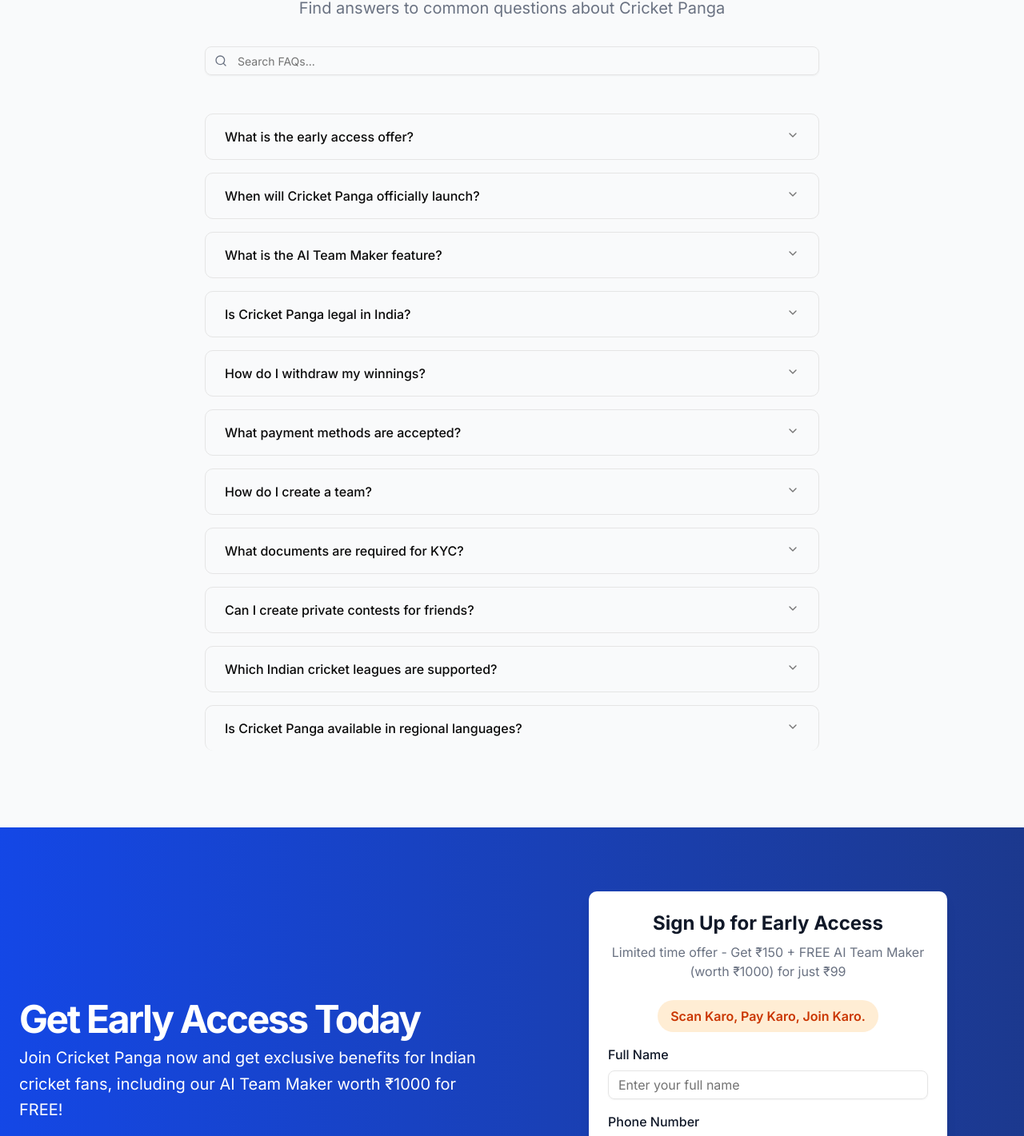
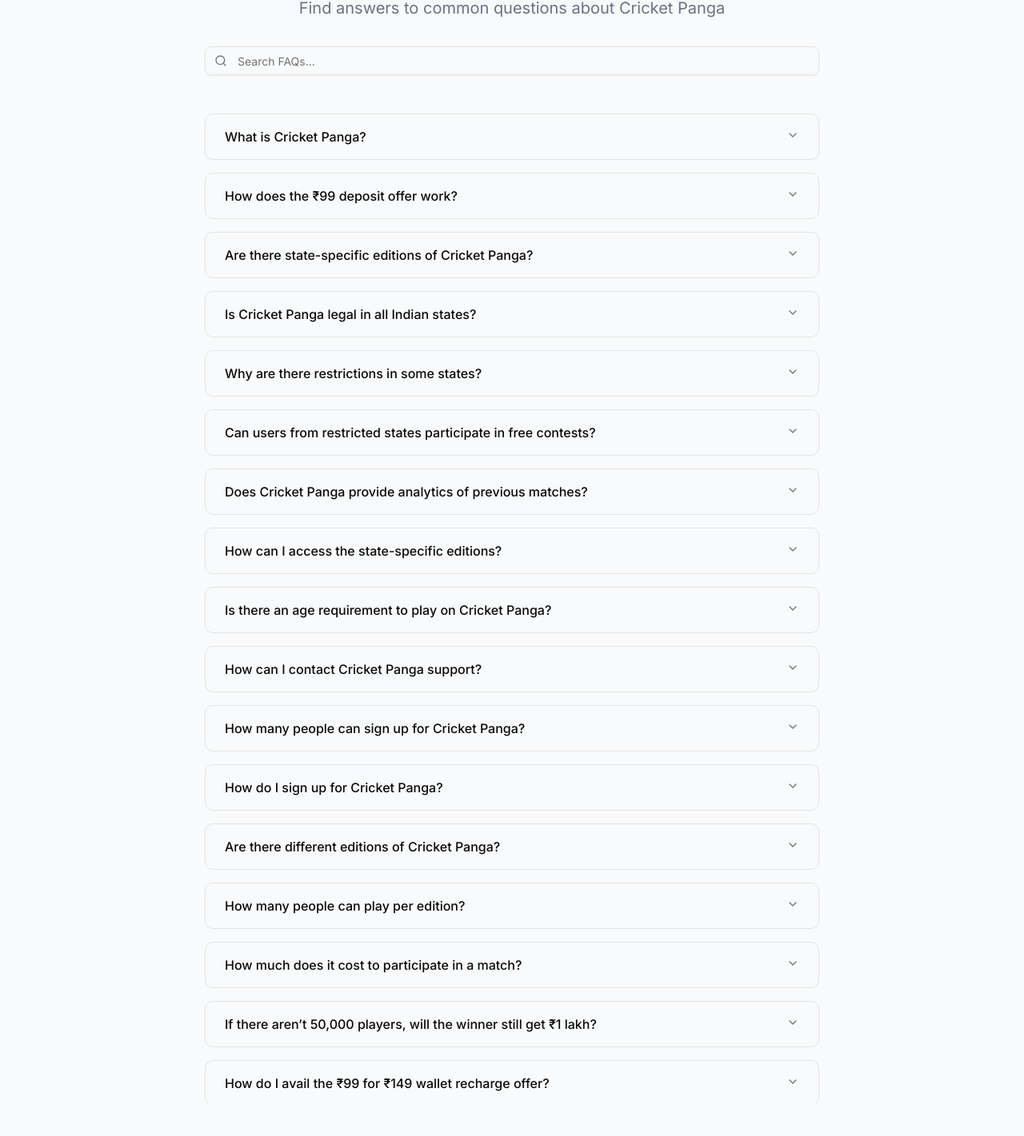
Before and after one commit to priyanshusingh305/cricketpanga, a Next.js app: page / in a window 1280 px wide. Shown: the part 7891-9312 px from the top of the page at 80% size. Built offline with nearby package versions, Linux system fonts and the light colour scheme.

Commit message:
update(core) : faq 💄

```diff
--- a/src/components/faq.tsx
+++ b/src/components/faq.tsx
@@ -13,80 +13,128 @@
   const faqItems = [
     {
       id: "item-1",
-      question: "What is the early access offer?",
+      question: "What is Cricket Panga?",
       answer:
-        "Our early access offer allows you to deposit ₹99 and get ₹150 in your wallet within 4 days. You'll also get our AI Team Maker (worth ₹1000) for FREE. This is a limited-time offer for new users to get started with Cricket Panga.",
-      tags: ["early access", "offer", "bonus", "deposit", "ai team maker"],
+        "Cricket Panga is a fantasy sports platform where users can create virtual cricket teams based on real-life players. Participants earn points based on the actual performance of these players in live matches, competing against others to win exciting prizes.​",
+      tags: ["cricket panga", "fantasy", "sports", "teams", "points"],
     },
     {
       id: "item-2",
-      question: "When will Cricket Panga officially launch?",
+      question: "How does the ₹99 deposit offer work?",
       answer:
-        "Cricket Panga will officially launch on June 1, 2025. Early access users can start playing before the official launch and will receive exclusive benefits.",
-      tags: ["launch", "date", "early access"],
+        "When you deposit ₹99 into your Cricket Panga wallet, you receive a total value of ₹149. This includes your ₹99 deposit plus an additional ₹50 bonus. To activate this bonus, please share your payment receipt with us via WhatsApp at 8237358619. Once verified, the bonus will be credited to your account.​",
+      tags: ["deposit", "offer", "bonus", "₹99", "wallet"],
     },
     {
       id: "item-3",
-      question: "What is the AI Team Maker feature?",
+      question: "Are there state-specific editions of Cricket Panga?",
       answer:
-        "The AI Team Maker is our premium feature that uses advanced algorithms to create optimized fantasy cricket teams based on player statistics, form, and match conditions. It provides up to 5 team combinations with captain and vice-captain recommendations. This feature will be priced at ₹1000 after launch but is FREE for all early access users.",
-      tags: ["ai", "team maker", "feature", "premium"],
+        "Yes, Cricket Panga offers customized editions for various states, such as Goa Edition, Delhi Edition, Mumbai Edition, and more. These editions provide localized contests, leaderboards, and promotions tailored to the preferences of users in each region.​",
+      tags: ["state", "editions", "goa", "delhi", "mumbai"],
     },
     {
       id: "item-4",
-      question: "Is Cricket Panga legal in India?",
+      question: "Is Cricket Panga legal in all Indian states?",
       answer:
-        "Yes, Cricket Panga is completely legal in India. Fantasy sports are classified as games of skill and are permitted in most Indian states. However, please check your local regulations as some states have restrictions.",
-      tags: ["legal", "india", "regulations"],
+        "Fantasy sports platforms like Cricket Panga are considered games of skill and are legal in most Indian states. However, certain states have restrictions:​ Andhra Pradesh, Assam, Odisha, Telangana, Nagaland, Sikkim, Tamil Nadu. In these states, participation in paid fantasy sports contests may be prohibited due to local laws. ​",
+      tags: ["legal", "india", "states", "restrictions"],
     },
     {
       id: "item-5",
-      question: "How do I withdraw my winnings?",
+      question: "Why are there restrictions in some states?",
       answer:
-        "You can withdraw your winnings directly to your bank account or UPI ID. The minimum withdrawal amount is ₹200, and withdrawals are processed within 24 hours.",
-      tags: ["withdraw", "winnings", "payment", "upi"],
+        "Gambling laws in India are state-specific. While the Supreme Court has recognized fantasy sports as games of skill, some states have laws that restrict or prohibit online gaming for money, including fantasy sports.​",
+      tags: ["laws", "restrictions", "states", "fantasy sports"],
     },
     {
       id: "item-6",
-      question: "What payment methods are accepted?",
+      question: "Can users from restricted states participate in free contests?",
       answer:
-        "Cricket Panga accepts payments via UPI (Google Pay, PhonePe, Paytm), net banking, credit/debit cards, and popular wallets like Paytm and PhonePe.",
-      tags: ["payment", "upi", "paytm", "phonepe", "google pay"],
+        "Users from restricted states are advised to refrain from participating in any contests on Cricket Panga, including free ones, to ensure compliance with local laws.​",
+      tags: ["restricted", "states", "free", "contests"],
     },
     {
       id: "item-7",
-      question: "How do I create a team?",
+      question: "Does Cricket Panga provide analytics of previous matches?",
       answer:
-        "To create a team, select an upcoming match, choose players within the 100 credit budget, select a captain and vice-captain, and save your team. You can create multiple teams for the same match. Early access users can also use our AI Team Maker to automatically generate optimized teams.",
-      tags: ["team", "create", "captain", "players", "ai team maker"],
+        "Yes, Cricket Panga offers comprehensive analytics of past matches, including player performance statistics, team strategies, and match outcomes. This information helps users make informed decisions when creating their fantasy teams.​",
+      tags: ["analytics", "past", "matches", "statistics"],
     },
     {
       id: "item-8",
-      question: "What documents are required for KYC?",
+      question: "How can I access the state-specific editions?",
       answer:
-        "For KYC verification, you need to provide your PAN card and a valid address proof (Aadhaar card, driving license, or voter ID). KYC verification is mandatory for withdrawals.",
-      tags: ["kyc", "documents", "pan", "aadhaar"],
+        "Upon registration, Cricket Panga automatically detects your location and directs you to the appropriate state-specific edition. Alternatively, you can manually select your preferred edition from the app or website settings.​",
+      tags: ["state", "edition", "location", "settings"],
     },
     {
       id: "item-9",
-      question: "Can I create private contests for friends?",
+      question: "Is there an age requirement to play on Cricket Panga?",
       answer:
-        "Yes, you can create private contests and invite your friends to join using a unique code. You can customize the entry fee and prize distribution for private contests.",
-      tags: ["private", "contests", "friends", "invite"],
+        "Yes, users must be at least 18 years old to participate in contests on Cricket Panga, in accordance with legal regulations.​",
+      tags: ["age", "requirement", "18"],
     },
     {
       id: "item-10",
-      question: "Which Indian cricket leagues are supported?",
+      question: "How can I contact Cricket Panga support?",
       answer:
-        "Cricket Panga supports all major Indian cricket leagues including IPL, Ranji Trophy, Syed Mushtaq Ali Trophy, Vijay Hazare Trophy, and all international matches featuring Team India.",
-      tags: ["leagues", "ipl", "ranji", "india"],
+        "For any queries or assistance, you can reach out to our customer support team via the 'Contact Us' section on our website or app. We're here to help!​",
+      tags: ["contact", "support", "help"],
     },
     {
       id: "item-11",
-      question: "Is Cricket Panga available in regional languages?",
-      answer:
-        "Yes, Cricket Panga is available in multiple Indian languages including Hindi, Tamil, Telugu, Bengali, and Marathi to make fantasy cricket accessible to everyone across India.",
-      tags: ["languages", "regional", "hindi", "tamil", "telugu"],
+      question: "How many people can sign up for Cricket Panga?",
+      answer: "Up to 1 lakh users can sign up for Cricket Panga.",
+      tags: ["signup", "limit", "users"],
+    },
+    {
+      id: "item-12",
+      question: "How do I sign up for Cricket Panga?",
+      answer: `To sign up, follow these simple steps:
+
+1. Scan the QR Code to initiate your journey.
+2. Make a Payment of ₹99 to your Cricket Panga wallet.
+3. Send a WhatsApp Message by texting “Hi” to 8237358619.
+4. Share Your Receipt of the payment on WhatsApp to receive your welcome bonus.`,
+      tags: ["signup", "how to join", "whatsapp", "qr code"],
+    },
+    {
+      id: "item-13",
+      question: "Are there different editions of Cricket Panga?",
+      answer: `Yes! Cricket Panga features special state-wise editions such as:
+
+- Goa Edition
+- Delhi Edition
+- Mumbai Edition
+- India Edition
+
+Each edition has localized contests, leaderboards, and promotions tailored to that region.`,
+      tags: ["editions", "state wise", "regional"],
+    },
+    {
+      id: "item-14",
+      question: "How many people can play per edition?",
+      answer: "Each edition is limited to the first 50,000 players only.",
+      tags: ["limit", "edition", "players"],
+    },
+    {
+      id: "item-15",
+      question: "How much does it cost to participate in a match?",
+      answer: "Each contestant needs to contribute ₹10 per match.",
+      tags: ["cost", "match", "entry fee"],
+    },
+    {
+      id: "item-16",
+      question: "If there aren’t 50,000 players, will the winner still get ₹1 lakh?",
+      answer: "No. If the total number of participants is less than 50,000, the prize amount will be adjusted proportionally based on the actual number of players.",
+      tags: ["prize", "adjustment", "participants"],
+    },
+    {
+      id: "item-17",
+      question: "How do I avail the ₹99 for ₹149 wallet recharge offer?",
+      answer: `The first 10,000 users who sign up can get ₹149 credited to their wallet for just ₹99.
+Note: This offer is not available after the 10,000th sign-up.`,
+      tags: ["wallet", "offer", "₹149", "₹99"],
     },
   ]
 
```
